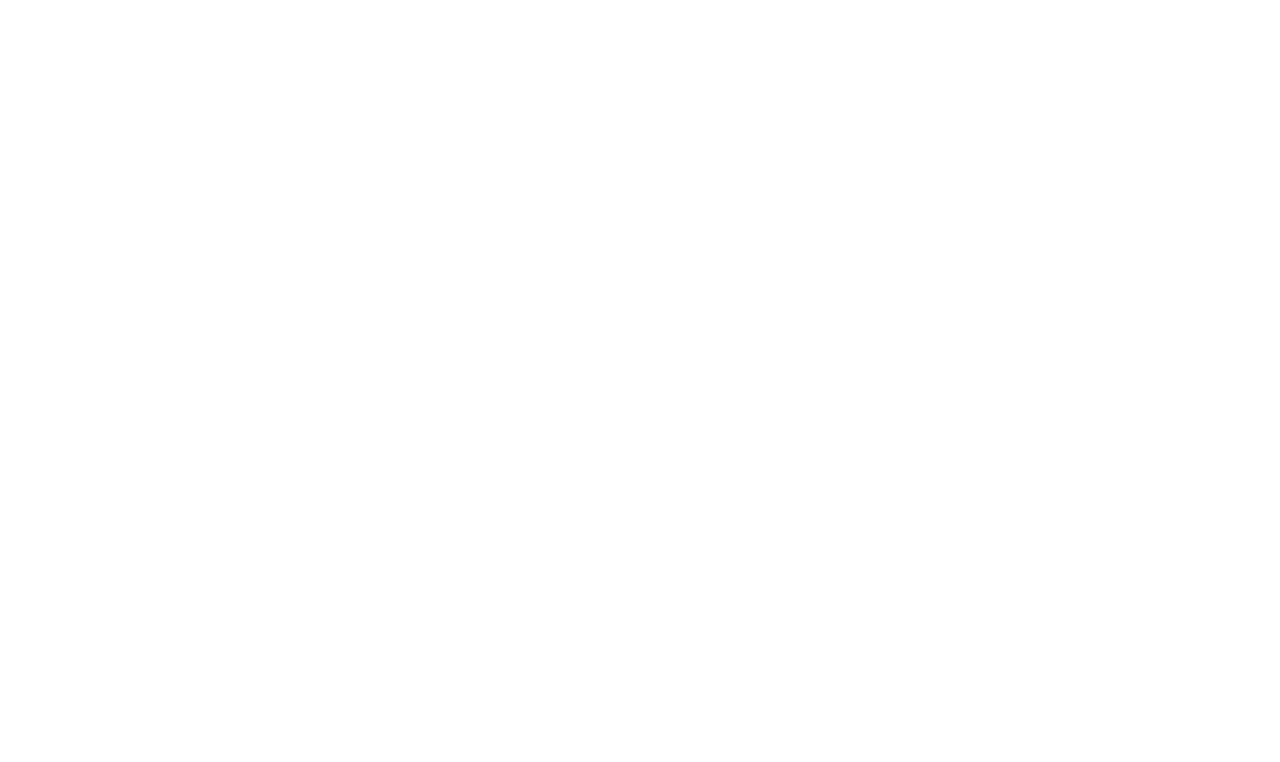
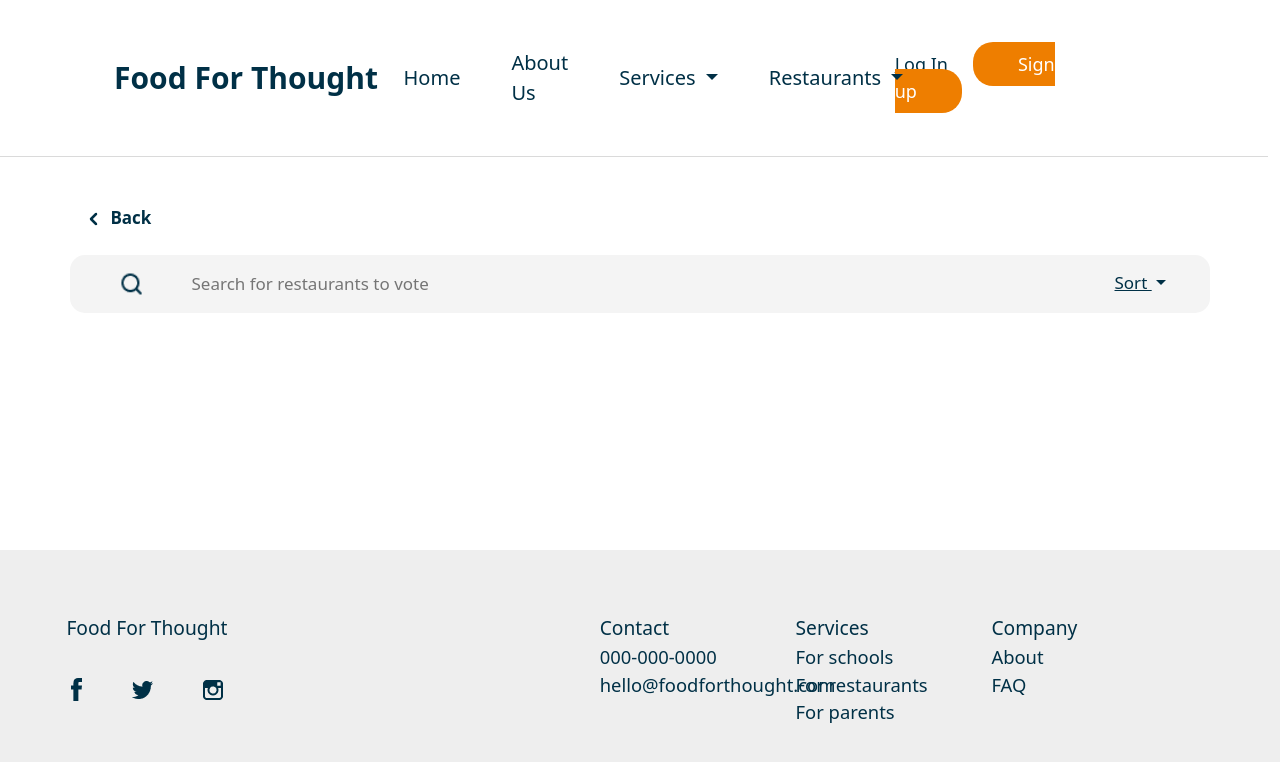
Before and after one commit to ivanLFN/thought-food-vue, a Vue app: page /restarants/list in a window 1280 px wide. Before the commit this address had no page. Shown: the top 762 px of the page. Built offline with nearby package versions, Linux system fonts and the light colour scheme.

Commit message:
adding: restarants page header (search and back btn)

```diff
--- /dev/null
+++ b/src/components/restarants_components/RestarantsHeader.vue
@@ -0,0 +1,110 @@
+<template>
+  <div class="row">
+    <a
+      href="#"
+      class="navigation-link"
+    >
+      <img src="../../../public/images/Arrow_Left_2.png">
+      Back
+    </a>
+  </div>
+  <div class="row d-flex search-restarants  mt-4">
+    <div class="col-1 d-flex justify-content-center">
+      <img
+        src="../../../public/images/search.png"
+        alt="search"
+      >
+    </div>
+    <div class="col-10">
+      <input
+        id="search"
+        placeholder="Search for restaurants to vote"
+        class="serarch-input w-100"
+        type="text"
+      >
+    </div>
+    <div class="col-1">
+      <div class="dropdown custom-dropdown">
+        <a
+          id="dropdownMenuLink"
+          class="dropdown-toggle"
+          href="#"
+          role="button"
+          data-bs-toggle="dropdown"
+          aria-expanded="false"
+        >
+          Sort
+        </a>
+
+        <ul
+          class="dropdown-menu"
+          aria-labelledby="dropdownMenuLink"
+        >
+          <li>
+            <a
+              class="dropdown-item"
+              href="#"
+            >Action</a>
+          </li>
+          <li>
+            <a
+              class="dropdown-item"
+              href="#"
+            >Another action</a>
+          </li>
+          <li>
+            <a
+              class="dropdown-item"
+              href="#"
+            >Something else here</a>
+          </li>
+        </ul>
+      </div>
+    </div>
+  </div>
+</template>
+
+<script>
+export default {
+  name: 'RestarantsHeader'
+}
+</script>
+
+<style>
+.navigation-link {
+  color: #003046;
+  font-weight: 600;
+  text-decoration: none;
+  font-size: 17px;
+}
+
+.serarch-input {
+  border: none;
+  background-color: #F4F4F4;
+  font-size: 17px;
+  font-weight: 350;
+  color: #003046;
+}
+
+.search-input:focus {
+    outline: none !important;
+    box-shadow: none !important;
+    border: none !important;
+}
+
+.search-restarants {
+  background-color: #F4F4F4;
+  border-radius: 15px;
+  padding: 15px 15px;
+}
+
+.custom-dropdown {
+  background-color: #F4F4F4;
+  font-size: 17px;
+  font-weight: 350;
+}
+
+.custom-dropdown .dropdown-toggle {
+  color: #003046;
+}
+</style>
--- /dev/null
+++ b/src/components/restarants_components/RestarantsList.vue
@@ -0,0 +1,12 @@
+<template>
+  RestarantsList
+</template>
+
+<script>
+export default {
+  name: 'RestarantsList'
+}
+</script>
+
+<style>
+</style>
--- a/src/router.js
+++ b/src/router.js
@@ -2,11 +2,13 @@
 import HomePage from './components/HomePage.vue'
 import AccountPage from './views/AccountPage.vue'
 import UserVotePage from './views/UserVotePage.vue'
+import RestarantsPage from './views/RestarantsPage.vue'
 
 const routes = [
   { path: '/', component: HomePage },
   { path: '/account', component: AccountPage },
-  { path: '/account/user-votes', component: UserVotePage }
+  { path: '/account/user-votes', component: UserVotePage },
+  { path: '/restarants/list', component: RestarantsPage }
 ]
 
 const router = createRouter({
--- /dev/null
+++ b/src/views/RestarantsPage.vue
@@ -0,0 +1,32 @@
+<template>
+  <div class="app-container">
+    <MainMenu class="main-menu" />
+    <div class="container mt-5">
+      <RestarantsHeader />
+      <!-- <RestarantsList /> -->
+    </div>
+    <FooterComponent class="footer-component" />
+  </div>
+</template>
+
+<script>
+import MainMenu from '@/components/MainMenu.vue'
+import FooterComponent from '@/components/FooterComponent.vue'
+import RestarantsHeader from '../components/restarants_components/RestarantsHeader.vue'
+// import RestarantsList from '../components/restarants_components/RestarantsList.vue'
+
+export default {
+  name: 'RestarantsPage',
+  components: {
+    MainMenu,
+    FooterComponent,
+    RestarantsHeader
+    // RestarantsList
+  }
+}
+</script>
+
+<style>
+</style>
+
+<style src="../../public/styles.css"></style>
```
Also changed, not shown: public/images/Arrow_Left_2.png (added), public/images/search.png (added).
